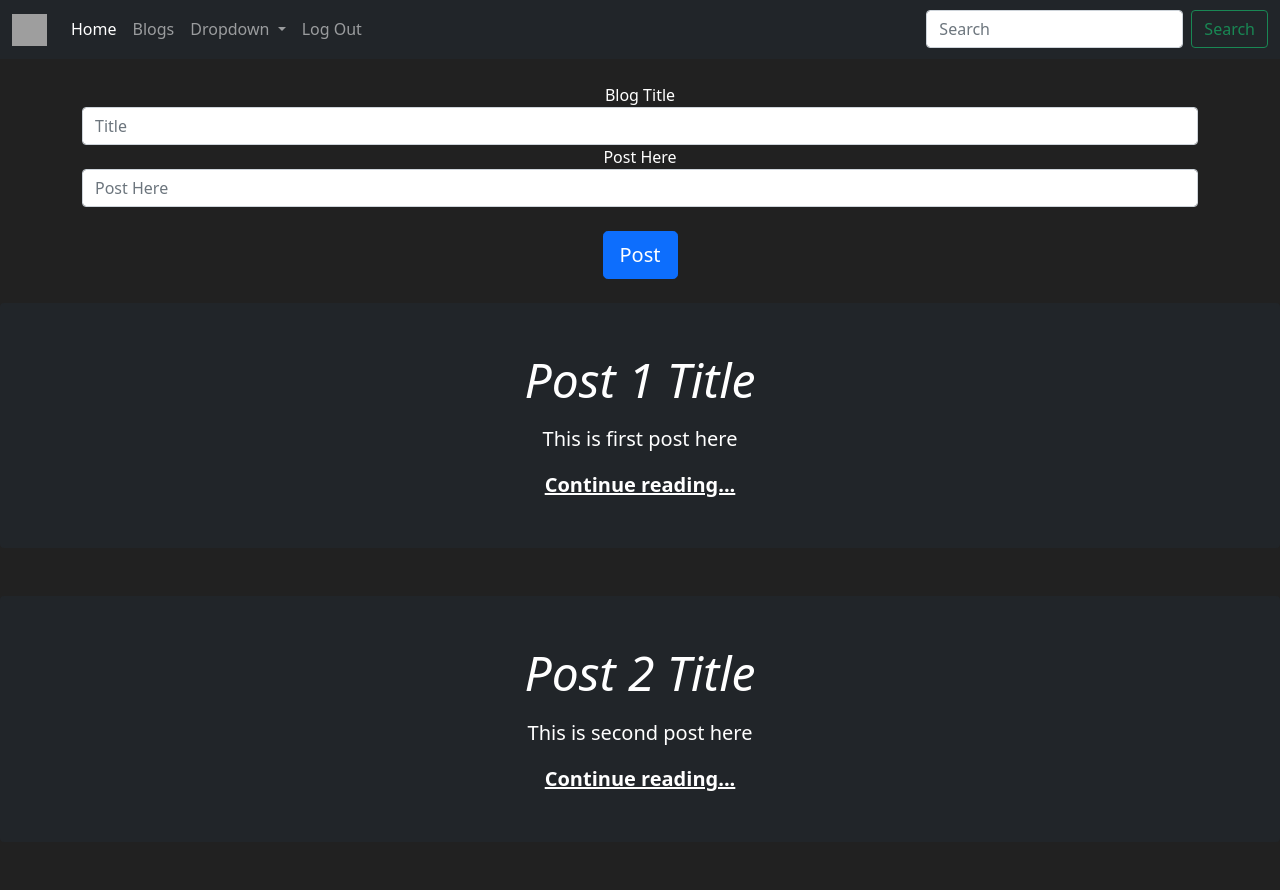
After one commit to rGudavadze/blog_project, a Flask app: page /blogs in a window 1280 px wide. The commit adds this page. Run offline with Flask 2, Linux system fonts and the light colour scheme; a user stored in the database is signed in; data comes from the database, SQL or seed files in the repository; both versions use the stored data as it was after the commit; grey boxes are pictures that could not be loaded.

Commit message:
add blogs

```diff
--- a/blog/forms.py
+++ b/blog/forms.py
@@ -25,3 +25,8 @@ class LoginForm(FlaskForm):
     email = StringField(label='Email Address', validators=[DataRequired()])
     password = PasswordField(label='Password', validators=[DataRequired()])
     submit = SubmitField(label='Sign In')
+
+class BlogForm(FlaskForm):
+    title = StringField(label='Blog Title', validators=[DataRequired()])
+    post = StringField(label='Post Here', validators=[DataRequired()])
+    submit = SubmitField(label="Post")
--- a/blog/models.py
+++ b/blog/models.py
@@ -28,12 +28,12 @@ class User(db.Model, UserMixin):
 
 class Post(db.Model):
     id = db.Column(db.Integer(), primary_key=True)
+    title = db.Column(db.String(length=100), nullable=False)
     post = db.Column(db.String(length=1000), nullable=False)
-    rating = db.Column(db.Float(), nullable=False)
+    rating = db.Column(db.Float(), nullable=False, default=0.0)
     date = db.Column(db.DateTime(), nullable=False, default=datetime.utcnow)
     owner = db.Column(db.Integer(), db.ForeignKey('user.id'))
     comments = db.relationship('Comment', backref='owned_post', lazy=True)
-
 
 
 class Comment(db.Model):
--- a/blog/routes.py
+++ b/blog/routes.py
@@ -1,8 +1,8 @@
 # pylint: disable=no-member
 from blog import app, db
 from flask import render_template, request, redirect, url_for, flash
-from blog.forms import RegisterFrom, LoginForm
-from blog.models import User
+from blog.forms import RegisterFrom, LoginForm, BlogForm
+from blog.models import User, Post
 from flask_login import login_user, logout_user, login_required, current_user
 
 @app.route('/')
@@ -45,3 +45,19 @@ def logout():
     logout_user()
     flash("You have been logged out!", category="info")
     return redirect(url_for('login'))
+
+@app.route('/blogs', methods=['GET', 'POST'])
+@login_required
+def blogs():
+    form = BlogForm()
+    if form.validate_on_submit():
+        create_blog = Post(title=form.title.data,
+                            post=form.post.data)
+        db.session.add(create_blog)
+        db.session.commit()
+
+        return redirect(url_for('blogs'))
+
+    posts = Post.query.all()
+
+    return render_template('blogs.html', form=form, posts=posts)
--- a/blog/templates/base.html
+++ b/blog/templates/base.html
@@ -24,7 +24,7 @@
                 <a class="nav-link active" aria-current="page" href="{{url_for('home')}}">Home</a>
               </li>
               <li class="nav-item">
-                <a class="nav-link" href="#">Link</a>
+                <a class="nav-link" href="{{url_for('blogs')}}">Blogs</a>
               </li>
               {% if current_user.is_authenticated %}
                 <li class="nav-item dropdown">
--- /dev/null
+++ b/blog/templates/blogs.html
@@ -0,0 +1,35 @@
+{% extends "base.html" %}
+
+{% block title %}Blogs{% endblock %}
+
+{% block content %}
+
+<div class="container">
+    <form method="post", class="form-blog", style="color:white">
+        {{ form.hidden_tag() }}
+        <br>
+
+        {{ form.title.label() }}
+        {{ form.title(class="form-control", placeholder="Title") }}
+
+        {{ form.post.label() }}
+        {{ form.post(class="form-control", placeholder="Post Here") }}
+
+        <br>
+        {{ form.submit(class="btn btn-lg btn-block btn-primary") }}
+    </form>
+</div>
+
+<br>
+{% for p in posts %}
+<div class="p-4 p-md-5 mb-4 text-white rounded bg-dark">
+    <div class="col-md-12 px-0">
+      <h1 class="display-5 fst-italic">{{p.title}}</h1>
+      <p class="lead my-3">{{p.post}}</p>
+      <p class="lead mb-0"><a href="#" class="text-white fw-bold">Continue reading...</a></p>
+    </div>
+</div>
+<br>
+{% endfor %}
+
+{% endblock %}
--- a/blog/templates/login.html
+++ b/blog/templates/login.html
@@ -5,7 +5,7 @@
 {% block content %}
 
     <div class="container">
-        <form method="post", class="form-register", style="color:white">
+        <form method="post", class="form-login", style="color:white">
             {{ form.hidden_tag() }}
             <h1 class="h3 mb-3 font-weight-normal">
                 Please Log In
```
Also changed, not shown: blog/blogs.db.
